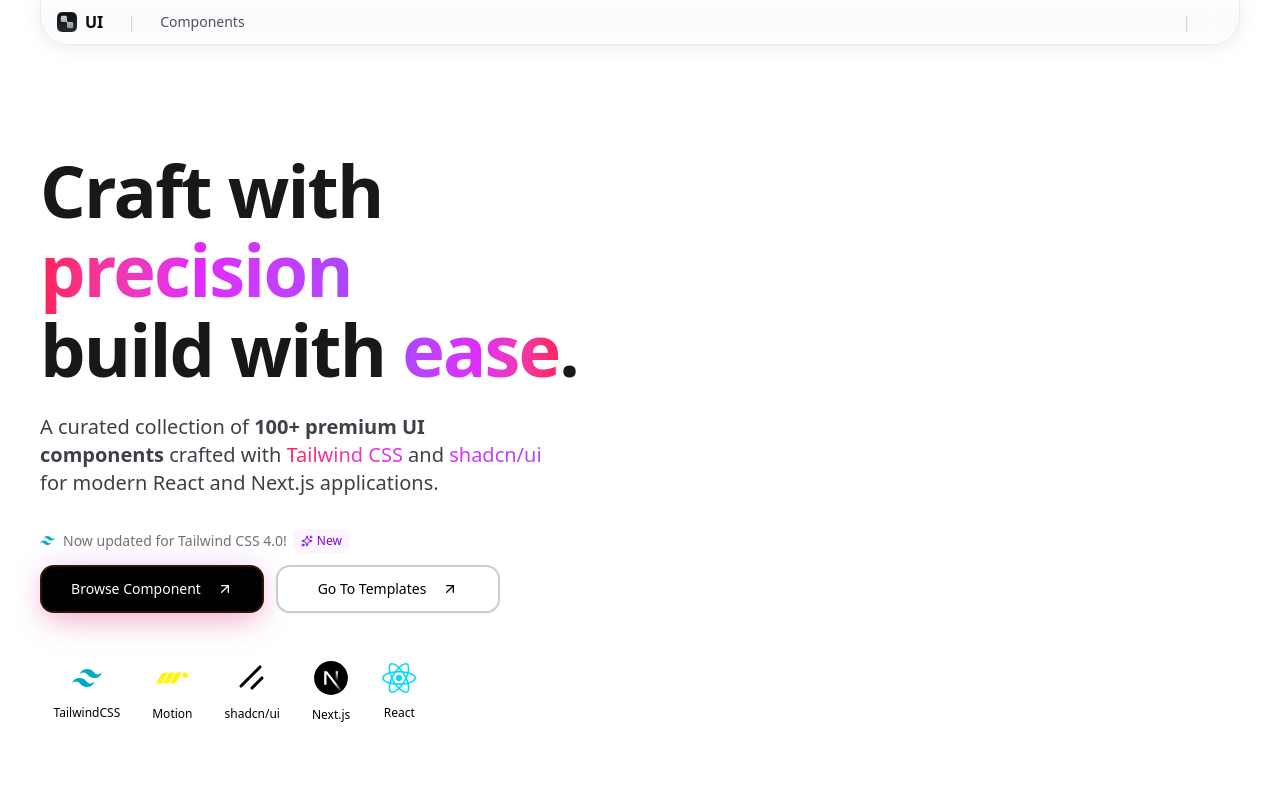
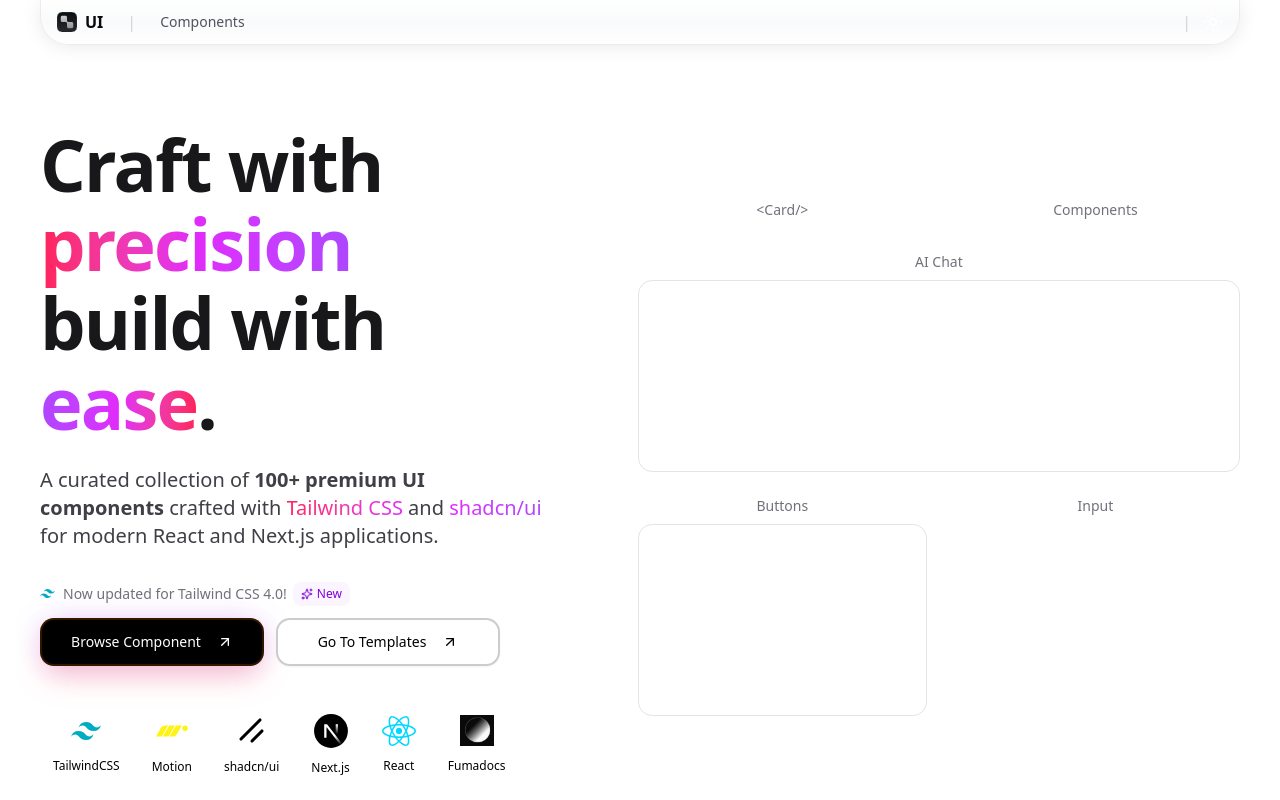
Before and after one commit to krishna9358/ui-library, a Next.js app: page / in a window 1280 px wide. Shown: the top 800 px of the page. Built offline with nearby package versions, Linux system fonts and the light colour scheme.

Commit message:
home layout

```diff
--- a/components/landing/Features.tsx
+++ b/components/landing/Features.tsx
@@ -161,6 +161,33 @@ export default function Features() {
                         React
                     </motion.span>
                 </motion.div>
+                <motion.div
+                    initial={{ opacity: 0, y: 20 }}
+                    whileInView={{ opacity: 1, y: 0 }}
+                    viewport={{ once: true }}
+                    transition={{
+                        duration: 0.3,
+                        delay: 0.7,
+                        ease: [0.23, 1, 0.32, 1],
+                    }}
+                    className={cn(
+                        "text-black dark:text-white flex flex-col items-center gap-2 relative col-span-1 col-start-3 md:col-auto"
+                    )}
+                    onMouseEnter={() => handleMouseEnter("React")}
+                    onMouseLeave={handleMouseLeave}
+                >
+                    <Image src={"/icons/fumadocs.png"} alt={"reacticon"} width={34} height={34}/>
+                    {/* <ReactIcon className="w-8 h-8" aria-label="React" /> */}
+                    <motion.span
+                        animate={{
+                            scale: hoveredItem === "React" ? 1.1 : 1,
+                            fontWeight: hoveredItem === "React" ? 500 : 400,
+                        }}
+                        className="text-xs text-center mt-1 whitespace-nowrap"
+                    >
+                        Fumadocs
+                    </motion.span>
+                </motion.div>
             </div>
         </div>
     );
--- a/components/landing/Hero.tsx
+++ b/components/landing/Hero.tsx
@@ -15,10 +15,11 @@ import {
 import { BrowseComponentsButton } from "../ui/BrowseComponentsButton";
 import Features from "./Features";
 import Image from "next/image";
+import Link from "next/link";
 
 const HeroSection = () => {
   return (
-    <div>
+    <main>
       <div className="mx-auto w-full max-w-7xl min-h-screen flex flex-col lg:flex-row items-center justify-between gap-8 lg:gap-12 px-4 sm:px-6 py-12 md:py-16 lg:py-20">
         {/* Left side - Title and CTA */}
         <div className="w-full lg:w-[45%] flex flex-col items-start text-left space-y-8">
@@ -61,7 +62,7 @@ const HeroSection = () => {
           >
             <span className="text-sm text-zinc-500 dark:text-zinc-300 pb-3 text-start flex items-center gap-2">
               {/* <TailwindCSS className="w-4 h-4" /> */}
-              <Image src={"/icons/TailwindCSS.svg"} alt={"tailwind logo"} width={15} height={15} />
+              <Image src={"/icons/tailwindcss.svg"} alt={"tailwind logo"} width={15} height={15} />
               <span className="flex items-center gap-1.5">
                 Now updated for Tailwind CSS 4.0!
                 <span className="inline-flex items-center rounded-md bg-purple-50 dark:bg-purple-900/30 px-2 py-1 text-xs font-medium text-purple-700 dark:text-purple-300">
@@ -79,8 +80,87 @@ const HeroSection = () => {
 
 
         </div>
+        {/* Right Side - Hero Image and components */}
+        <div className="w-full lg:w-[55%] flex flex-col justify-between gap-6 lg:pl-8">
+        {/* Top row: Card + Action Search Bar */}
+        <motion.div
+          initial={{ opacity: 0, y: -20, scale: 0.95 }}
+          animate={{ opacity: 1, y: 0, scale: 1 }}
+          transition={{ duration: 0.5 }}
+          className="w-full grid grid-cols-1 md:grid-cols-2 gap-6 items-center justify-center"
+        >
+          {/* Card component */}
+          <div className="w-full flex flex-col items-center justify-center ">
+            <span className="text-sm text-zinc-500 dark:text-zinc-400 block text-center mb-2">
+              {"<Card/>"}
+            </span>
+            {/* <Card08 href="/docs/components/card" /> */}
+          </div>
+
+          {/* Action Search Bar */}
+          <div className="w-full max-w-[600px] bg-transparent">
+            <span className="text-sm text-zinc-500 dark:text-zinc-400 block text-center mb-2">
+              Components
+            </span>
+            {/* <ActionSearchBar
+                            actions={allActions}
+                            defaultOpen={true}
+                        /> */}
+            {/* <Card02 /> */}
+          </div>
+        </motion.div>
+
+        {/* Middle row: AI Chat */}
+        <motion.div
+          initial={{ opacity: 0, scale: 0.95 }}
+          animate={{ opacity: 1, scale: 1 }}
+          transition={{ duration: 0.5, delay: 0.2 }}
+          className="w-full"
+        >
+          <span className="text-sm text-zinc-500 dark:text-zinc-400 block text-center mb-2">
+            AI Chat
+          </span>
+          {/* <AIInput_04 /> */}
+          <div className="w-full h-48 rounded-xl border border-zinc-200 dark:border-zinc-800 flex items-center justify-center">
+            {/* <AIInput_04 /> */}
+          </div>
+        </motion.div>
+
+        {/* Bottom row: Buttons on left, Input on right */}
+        <motion.div
+          initial={{ opacity: 0, y: 20, scale: 0.95 }}
+          animate={{ opacity: 1, y: 0, scale: 1 }}
+          transition={{ duration: 0.5, delay: 0.4 }}
+          className="w-full grid grid-cols-1 md:grid-cols-2 gap-6"
+        >
+          {/* Left side - Buttons */}
+          <div className="w-full">
+            <span className="text-sm text-zinc-500 dark:text-zinc-400 block text-center mb-2">
+              Buttons
+            </span>
+            <div className="w-full h-48 rounded-xl  border border-zinc-200 dark:border-zinc-800 flex flex-col items-center justify-center gap-3">
+              <Link href="/docs/components/button">
+                {/* <Btn14 label="Bring me" className=" w-42 py-5" /> */}
+              </Link>
+              <Link href="/docs/components/button">
+                {/* <Btn03 className=" w-42 py-5" /> */}
+              </Link>
+            </div>
+          </div>
+
+          {/* Right side - Input */}
+          <div className="w-full">
+            <span className="text-sm text-zinc-500 dark:text-zinc-400 block text-center mb-2">
+              Input
+            </span>
+            <Link href="/docs/components/input">
+              {/* <Input09 /> */}
+            </Link>
+          </div>
+        </motion.div>
+        </div>
       </div>
-    </div>
+    </main>
   );
 };
 
```
Also changed, not shown: public/icons/fumadocs.png (added).
